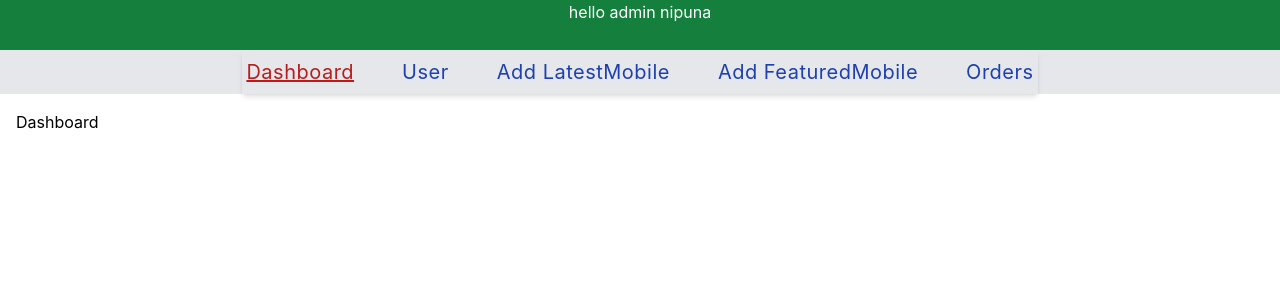
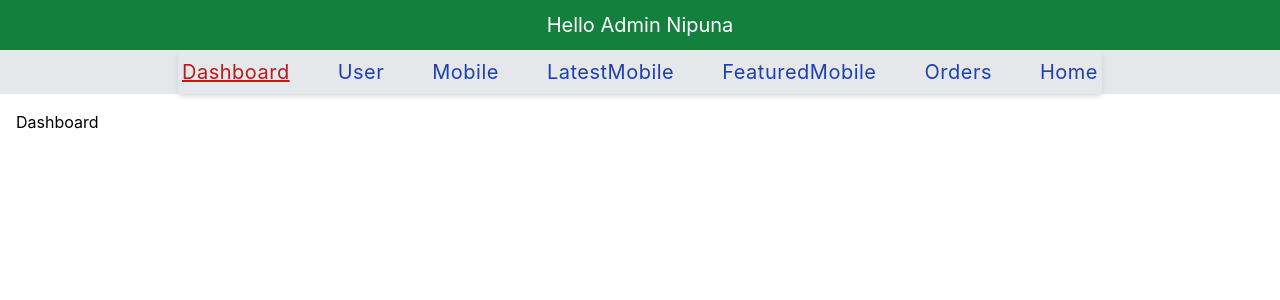
Before and after one commit to NipunaSudesh/Mobile-Store-Management-System, a React (Create React App) app in the folder FrontEnd/: page /adminpanel in a window 1280 px wide. Shown: the top 300 px of the page. Built offline with nearby package versions, Linux system fonts and the light colour scheme.

Commit message:
updated style

```diff
--- a/FrontEnd/src/Pages/adminPanel/AdminPanel.js
+++ b/FrontEnd/src/Pages/adminPanel/AdminPanel.js
@@ -3,9 +3,16 @@ import { DashBoard } from './DashBoard'
 import { UserTable } from './UserTable';
 import { AddProduct } from './AddProduct';
 import { AddMobile } from './AddMobile';
+import { MobileTable } from './MobileTable';
+import { useNavigate } from 'react-router-dom';
 
 export const AdminPanel = () => {
-const [activeLink,setActiveLink] =useState('dashboard')
+const [activeLink,setActiveLink] =useState('dashboard');
+const navigate = useNavigate();
+
+const handleHome = ()=>{
+  navigate('/')
+}
 
 // useEffect(() => {
 //   const handleScroll = () => {
@@ -28,8 +35,8 @@ const [activeLink,setActiveLink] =useState('dashboard')
   return (
     <div className='w-full flex flex-col'>
       <div className='sticky top-0 z-40 bg-gray-200 flex flex-col'>
-        <div className=' bg-green-700 text-white h-[50px] items-center  text-center justify-center'>
-            <h2>hello admin nipuna</h2>
+        <div className='bg-green-700 text-white h-[50px] flex items-center justify-center'>
+            <h2 className='text-xl'>Hello Admin Nipuna</h2>
         </div>
         <div className='bg-gray-200 py-1 nav-links items-center justify-center mx-auto shadow-md '>
           <ul className='flex justify-center gap-2 mdl:gap-3 lgl:gap-10 sm:flex-nowrap'>
@@ -53,11 +60,20 @@ const [activeLink,setActiveLink] =useState('dashboard')
         </li>
           <li className='p-1 hover:bg-gray-400 rounded-sm'>
           <a
+            className={` text-xl tracking-wide cursor-pointer hover:text-designColor duration-300 ${activeLink === 'Mobile' ? 'text-red-700 underline' : 'text-blue-800'}`}
+            href="#Mobile"
+            onClick={() => setActiveLink('Mobile')}
+          >
+            Mobile
+          </a>
+        </li>
+          <li className='p-1 hover:bg-gray-400 rounded-sm'>
+          <a
             className={` text-xl tracking-wide cursor-pointer hover:text-designColor duration-300 ${activeLink === 'LatestMobile' ? 'text-red-700 underline' : 'text-blue-800'}`}
             href="#LatestMobile"
             onClick={() => setActiveLink('LatestMobile')}
           >
-            Add LatestMobile
+            LatestMobile
           </a>
         </li>
           <li className='p-1 hover:bg-gray-400 rounded-sm'>
@@ -66,7 +82,7 @@ const [activeLink,setActiveLink] =useState('dashboard')
             href="#FeaturedMobile"
             onClick={() => setActiveLink('FeaturedMobile')}
           >
-            Add FeaturedMobile
+            FeaturedMobile
           </a>
         </li>
           <li className='p-1 hover:bg-gray-400 rounded-sm'>
@@ -76,6 +92,15 @@ const [activeLink,setActiveLink] =useState('dashboard')
             onClick={() => setActiveLink('Orders')}
           >
             Orders
+          </a>
+        </li>
+          <li className='p-1 hover:bg-gray-400 rounded-sm'>
+          <a
+            className={` text-xl tracking-wide cursor-pointer hover:text-designColor duration-300 ${activeLink === 'Home' ? 'text-red-700 underline' : 'text-blue-800'}`}
+            href="#Orders"
+            onClick={handleHome}
+          >
+            Home
           </a>
         </li>
           </ul>
@@ -90,6 +115,10 @@ const [activeLink,setActiveLink] =useState('dashboard')
 
         <UserTable />
       </div>
+      <div id="Mobile" className={`p-4 ${activeLink === 'Mobile' ? 'block' : 'hidden'}`}>
+
+        <MobileTable />
+      </div>
       <div id="LatestMobile" className={`p-4 ${activeLink === 'LatestMobile' ? 'block' : 'hidden'}`}>
 
        <AddProduct />
--- /dev/null
+++ b/FrontEnd/src/Pages/adminPanel/MobileTable.js
@@ -0,0 +1,7 @@
+import React from 'react'
+
+export const MobileTable = () => {
+  return (
+    <div>MobileTable</div>
+  )
+}
```
